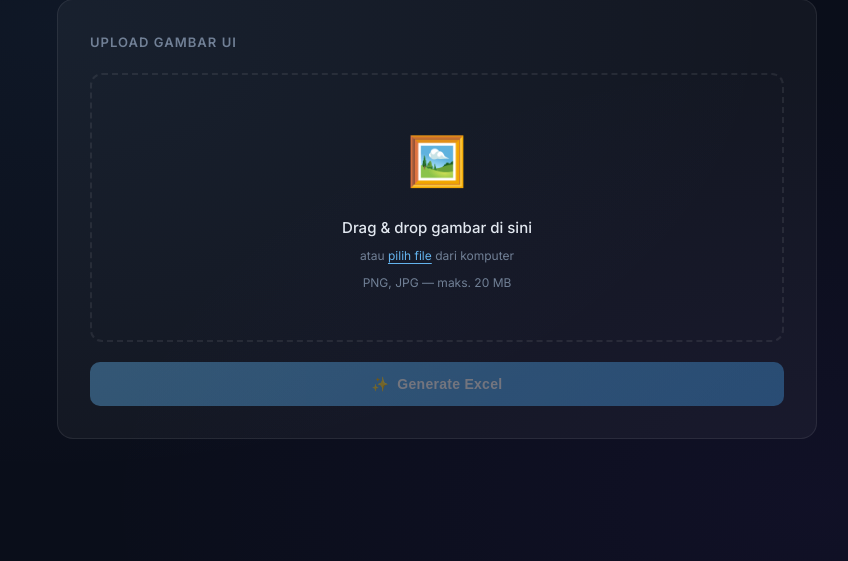
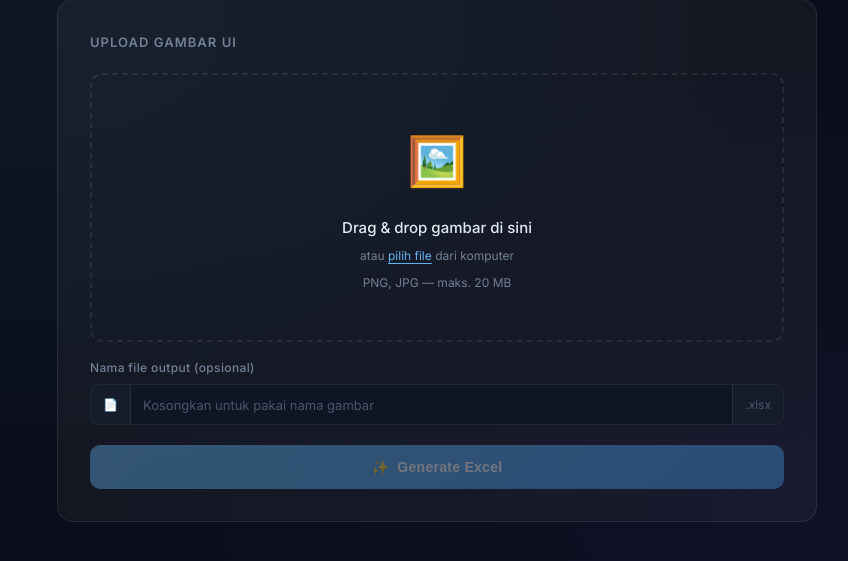
Before and after one commit to samudraiqbal/image-to-excel, a Flask app: page / in a window 1280 px wide. Shown: the part 134-695 px from the top of the page, without its empty margins (203-1051 px from the left). Run offline with Flask 3, Linux system fonts and the light colour scheme.

Commit message:
fix: correct download filename via RFC5987 header + fetch-blob; add output filename input

```diff
--- a/app.py
+++ b/app.py
@@ -4,7 +4,8 @@ import uuid
 import queue
 import threading
 import subprocess
-from flask import Flask, request, Response, send_file, render_template, jsonify
+from urllib.parse import quote
+from flask import Flask, request, Response, send_file, render_template, jsonify, make_response
 
 # Pure Python .env loader
 if os.path.exists(".env"):
@@ -55,12 +56,22 @@ def upload():
 
     output_xlsx = os.path.splitext(image_path)[0] + ".xlsx"
 
+    # Use user-provided output name, or fall back to original filename stem
+    custom_name = request.form.get("output_name", "").strip()
+    if custom_name:
+        # Sanitize: remove path separators and illegal chars
+        safe_chars = set("abcdefghijklmnopqrstuvwxyzABCDEFGHIJKLMNOPQRSTUVWXYZ0123456789-_ ()[]")
+        custom_name = "".join(c for c in custom_name if c in safe_chars).strip()
+    if not custom_name:
+        custom_name = os.path.splitext(file.filename)[0]
+    download_name = custom_name + ".xlsx"
+
     q: queue.Queue = queue.Queue()
     jobs[job_id] = {
         "queue": q,
         "output_file": output_xlsx,
         "status": "running",
-        "original_filename": os.path.splitext(file.filename)[0],
+        "download_name": download_name,
     }
 
     # Run generate_excel.py in a background thread
@@ -95,7 +106,7 @@ def upload():
     t = threading.Thread(target=run_generation, daemon=True)
     t.start()
 
-    return jsonify({"job_id": job_id, "filename": file.filename})
+    return jsonify({"job_id": job_id, "filename": file.filename, "download_name": download_name})
 
 
 @app.route("/stream/<job_id>")
@@ -140,12 +151,16 @@ def download(job_id: str):
     if not os.path.exists(output_file):
         return jsonify({"error": "Output file not found"}), 404
 
-    download_name = job.get("original_filename", "output") + ".xlsx"
-    return send_file(
-        output_file,
-        as_attachment=True,
-        download_name=download_name,
+    download_name = job.get("download_name", "output.xlsx")
+
+    # Build response with explicit Content-Disposition to avoid UUID filename bug
+    response = make_response(send_file(output_file, mimetype="application/vnd.openxmlformats-officedocument.spreadsheetml.sheet"))
+    # RFC 5987 encoding for non-ASCII filenames
+    encoded_name = quote(download_name, safe="")
+    response.headers["Content-Disposition"] = (
+        f"attachment; filename=\"{download_name}\"; filename*=UTF-8''{encoded_name}"
     )
+    return response
 
 
 if __name__ == "__main__":
--- a/templates/index.html
+++ b/templates/index.html
@@ -206,6 +206,61 @@
       transform: none;
       box-shadow: none;
     }
+
+    /* Filename input */
+    .input-group {
+      margin-top: 16px;
+    }
+    .input-label {
+      display: block;
+      font-size: 12px;
+      font-weight: 500;
+      color: var(--text-muted);
+      margin-bottom: 7px;
+      letter-spacing: 0.03em;
+    }
+    .input-row {
+      display: flex;
+      align-items: center;
+      background: var(--bg2);
+      border: 1px solid var(--border);
+      border-radius: 9px;
+      overflow: hidden;
+      transition: border-color 0.2s, box-shadow 0.2s;
+    }
+    .input-row:focus-within {
+      border-color: var(--border-active);
+      box-shadow: 0 0 0 3px rgba(99,179,237,0.1);
+    }
+    .input-prefix {
+      padding: 10px 12px;
+      font-size: 12px;
+      color: var(--text-dim);
+      background: rgba(255,255,255,0.03);
+      border-right: 1px solid var(--border);
+      white-space: nowrap;
+      user-select: none;
+    }
+    .input-suffix {
+      padding: 10px 12px;
+      font-size: 12px;
+      color: var(--text-dim);
+      background: rgba(255,255,255,0.03);
+      border-left: 1px solid var(--border);
+      white-space: nowrap;
+      user-select: none;
+    }
+    #output-name {
+      flex: 1;
+      background: transparent;
+      border: none;
+      outline: none;
+      padding: 10px 12px;
+      font-size: 13px;
+      color: var(--text);
+      font-family: inherit;
+    }
+    #output-name::placeholder { color: var(--text-dim); }
 
     /* Progress Card */
     #progress-card { display: none; }
@@ -445,6 +500,16 @@
 
     <input type="file" id="file-input" accept=".png,.jpg,.jpeg" />
 
+    <!-- Output filename input -->
+    <div class="input-group">
+      <label class="input-label" for="output-name">Nama file output (opsional)</label>
+      <div class="input-row">
+        <span class="input-prefix">📄</span>
+        <input type="text" id="output-name" placeholder="Kosongkan untuk pakai nama gambar" maxlength="100" />
+        <span class="input-suffix">.xlsx</span>
+      </div>
+    </div>
+
     <button id="btn-generate" disabled>
       <span>✨</span>
       <span>Generate Excel</span>
@@ -546,9 +611,10 @@
   const errorBanner   = document.getElementById('error-banner');
   const errorMessage  = document.getElementById('error-message');
 
-  const btnDownload   = document.getElementById('btn-download');
-  const btnReset      = document.getElementById('btn-reset');
+  const btnDownload      = document.getElementById('btn-download');
+  const btnReset         = document.getElementById('btn-reset');
   const downloadFilename = document.getElementById('download-filename');
+  const outputNameInput  = document.getElementById('output-name');
 
   // ─── File selection ───────────────────────────────────────────────
   browseLink.addEventListener('click', () => fileInput.click());
@@ -603,6 +669,7 @@
     dropZone.classList.remove('has-file');
     previewThumb.src = '';
     btnGenerate.disabled = true;
+    outputNameInput.value = '';
   }
 
   function formatBytes(bytes) {
@@ -665,13 +732,16 @@
 
     const formData = new FormData();
     formData.append('image', selectedFile);
+    const customName = outputNameInput.value.trim();
+    if (customName) formData.append('output_name', customName);
 
-    let jobId;
+    let jobId, serverDownloadName;
     try {
       const res = await fetch('/upload', { method: 'POST', body: formData });
       const data = await res.json();
       if (!res.ok) throw new Error(data.error || 'Upload gagal');
       jobId = data.job_id;
+      serverDownloadName = data.download_name;  // use server-confirmed name
       currentJobId = jobId;
     } catch (err) {
       setStep('upload', 'error');
@@ -704,7 +774,7 @@
       setStep('generate', 'done');
       setStep('done', 'done');
       appendLog('[+] ' + e.data, 'success');
-      showDownload(jobId, selectedFile.name);
+      showDownload(jobId, serverDownloadName);
     });
 
     sse.addEventListener('error', (e) => {
@@ -755,11 +825,35 @@
     }
   }
 
-  function showDownload(jobId, originalName) {
-    const baseName = originalName.replace(/\.[^.]+$/, '') + '.xlsx';
-    downloadFilename.textContent = baseName;
-    btnDownload.href = '/download/' + jobId;
-    btnDownload.download = baseName;
+  function showDownload(jobId, dlName) {
+    // dlName is the server-confirmed filename (e.g. "Laporan TKU.xlsx")
+    downloadFilename.textContent = dlName || 'output.xlsx';
+
+    // Use fetch+blob to guarantee the correct filename regardless of
+    // browser Content-Disposition handling
+    btnDownload.onclick = async (e) => {
+      e.preventDefault();
+      btnDownload.style.opacity = '0.7';
+      btnDownload.querySelector('span:last-child').textContent = 'Mengunduh...';
+      try {
+        const res = await fetch('/download/' + jobId);
+        if (!res.ok) throw new Error('Download gagal');
+        const blob = await res.blob();
+        const url = URL.createObjectURL(blob);
+        const a = document.createElement('a');
+        a.href = url;
+        a.download = dlName || 'output.xlsx';
+        document.body.appendChild(a);
+        a.click();
+        document.body.removeChild(a);
+        URL.revokeObjectURL(url);
+      } catch (err) {
+        alert('Download gagal: ' + err.message);
+      } finally {
+        btnDownload.style.opacity = '';
+        btnDownload.querySelector('span:last-child').textContent = 'Download Excel';
+      }
+    };
 
     setTimeout(() => {
       progressCard.classList.remove('show');
```
